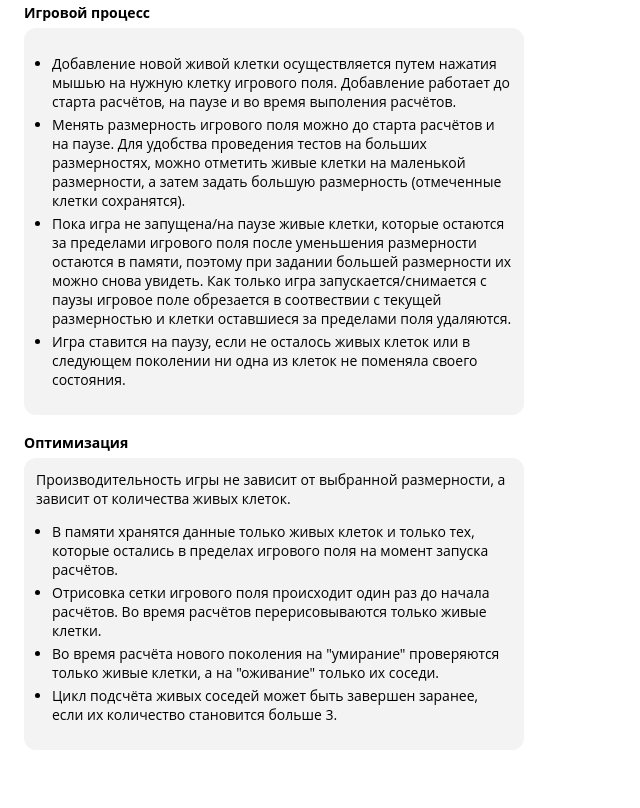
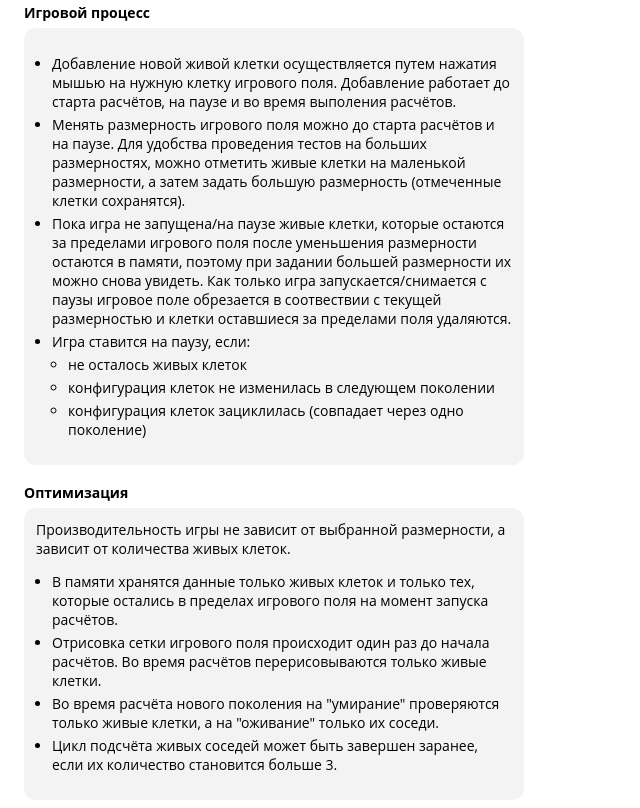
Before and after one commit to rdjake/Game-Life, a plain HTML site: page life.html in a window 1280 px wide. Shown: the part 1435-2243 px from the top of the page, without its empty margins (0-640 px from the left). Before the commit the page ends 2193 px from the top, so only its background shows below. Drawn offline with Linux system fonts and the light colour scheme.

Commit message:
Update life.html

```diff
--- a/life.html
+++ b/life.html
@@ -129,9 +129,17 @@
                 оставшиеся за пределами поля удаляются.
               </li>
               <li>
-                Игра ставится на паузу, если не осталось живых клеток или в
-                следующем поколении ни одна из клеток не поменяла своего
-                состояния.
+                Игра ставится на паузу, если:
+                <ul>
+                  <li>не осталось живых клеток</li>
+                  <li>
+                    конфигурация клеток не изменилась в следующем поколении
+                  </li>
+                  <li>
+                    конфигурация клеток зациклилась (совпадает через одно
+                    поколение)
+                  </li>
+                </ul>
               </li>
             </ul>
           </div>
```
